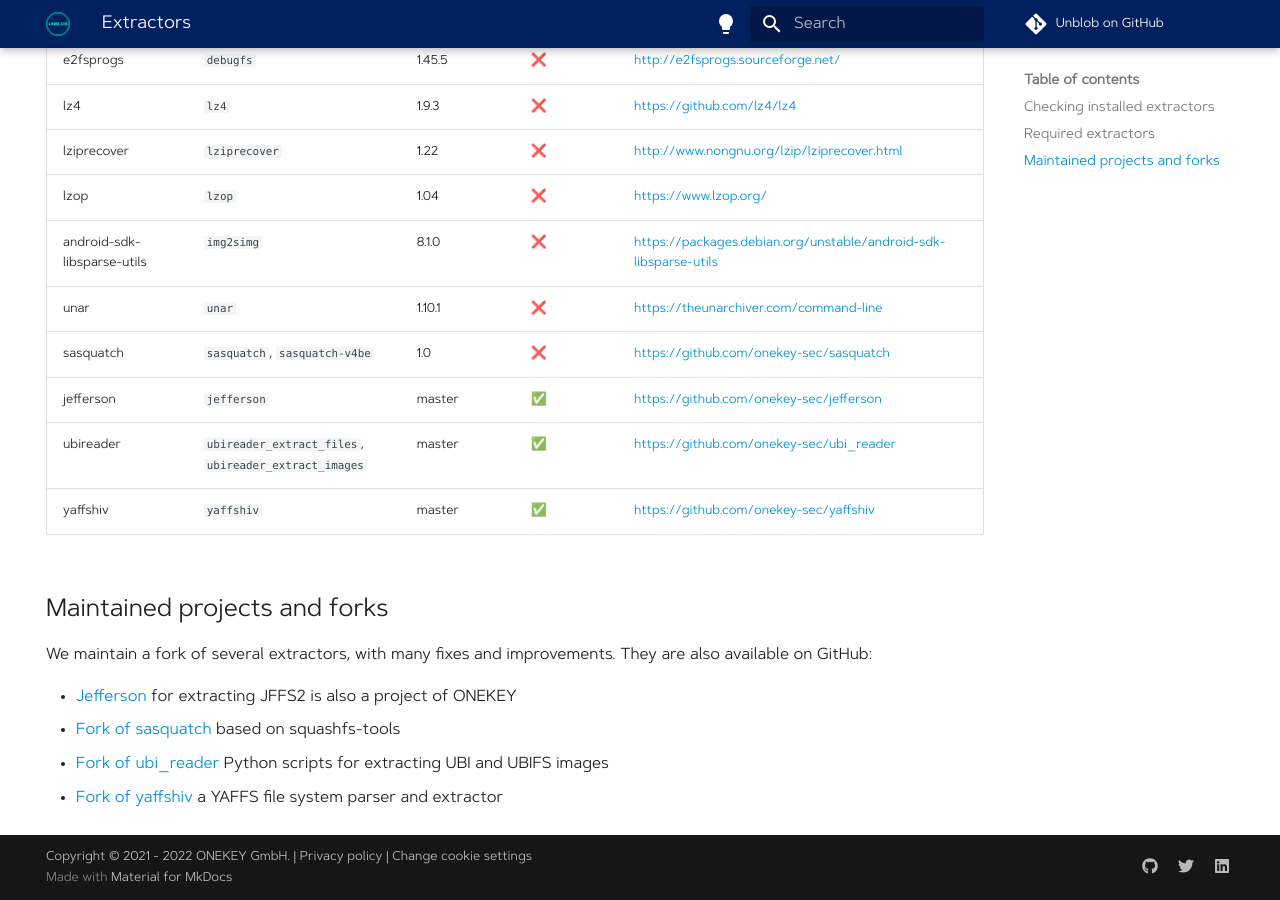
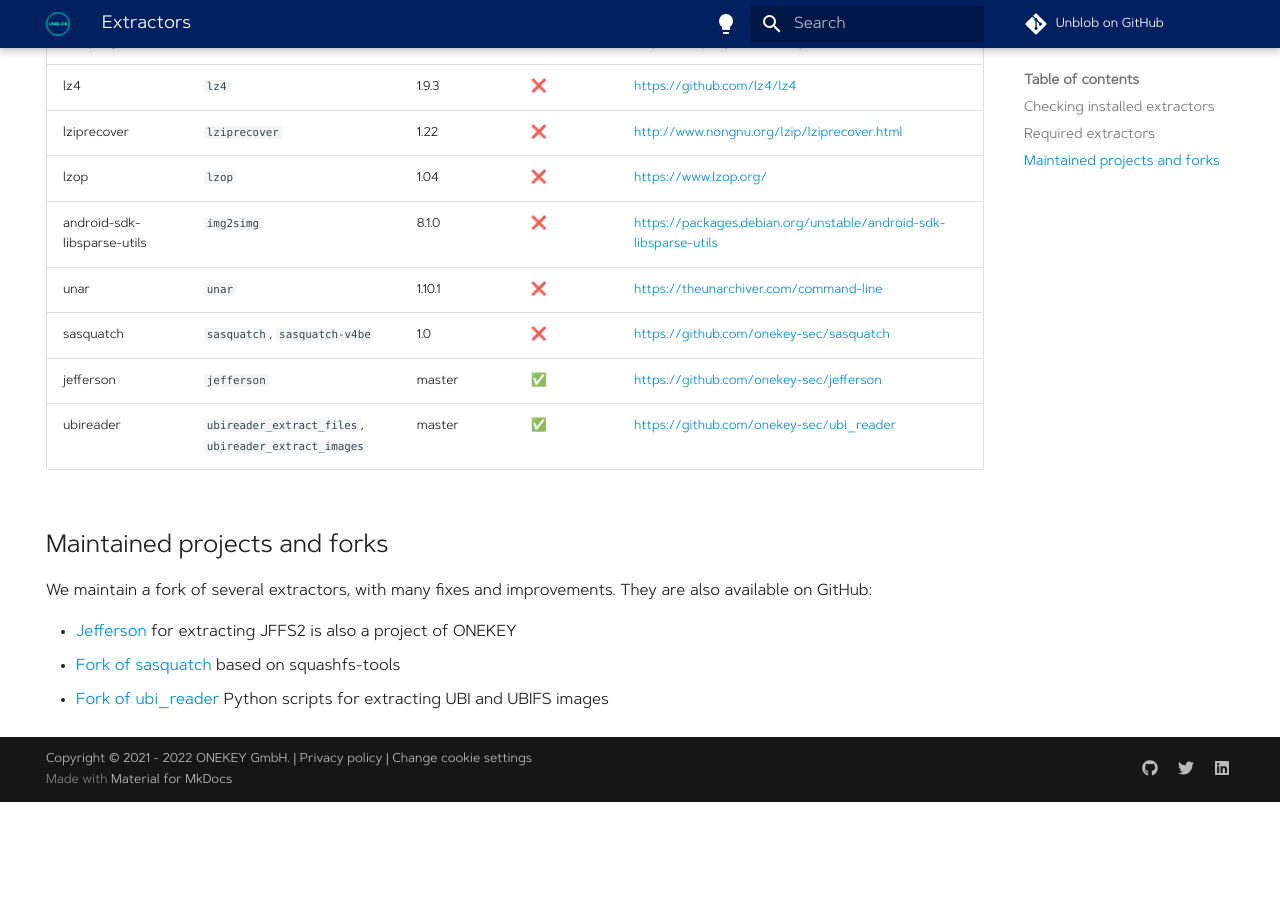
Before and after one commit to onekey-sec/unblob, an MkDocs documentation site: the page built from docs/extractors.md, in a window 1280 px wide and 900 px high, scrolled down 1186 px. Built offline with MkDocs 1.6.1 and Material for MkDocs 9.7.7, drawn with Linux system fonts in a browser that asks for light colours; comment, search, counter and statistics services are not loaded; after the commit the page ends 1988 px from its top, so only the background shows below that.

Commit message:
fix(docs): remove yaffshiv references from documentation.

````diff
--- a/docs/extractors.md
+++ b/docs/extractors.md
@@ -38,7 +38,6 @@
     ubireader_extract_files     ✓
     ubireader_extract_images    ✓
     unar                        ✓
-    yaffshiv                    ✓
     zstd                        ✓
 ```
 
@@ -65,7 +64,6 @@
 | sasquatch                   | `sasquatch`, `sasquatch-v4be`                         | 1.0             | ❌            | https://github.com/onekey-sec/sasquatch                          |
 | jefferson                   | `jefferson`                                           | master          | ✅            | https://github.com/onekey-sec/jefferson                          |
 | ubireader                   | `ubireader_extract_files`, `ubireader_extract_images` | master          | ✅            | https://github.com/onekey-sec/ubi_reader                         |
-| yaffshiv                    | `yaffshiv`                                            | master          | ✅            | https://github.com/onekey-sec/yaffshiv                           |
 
 ## Maintained projects and forks
 
@@ -75,4 +73,3 @@
 - [Jefferson](https://github.com/onekey-sec/jefferson) for extracting JFFS2 is also a project of ONEKEY
 - [Fork of sasquatch](https://github.com/onekey-sec/sasquatch) based on squashfs-tools
 - [Fork of ubi_reader](https://github.com/onekey-sec/ubi_reader) Python scripts for extracting UBI and UBIFS images
-- [Fork of yaffshiv](https://github.com/onekey-sec/yaffshiv) a YAFFS file system parser and extractor
````
Also changed, not shown: docs/formats.md (+2 -2 lines), docs/guide.md (+1 -1 lines).
